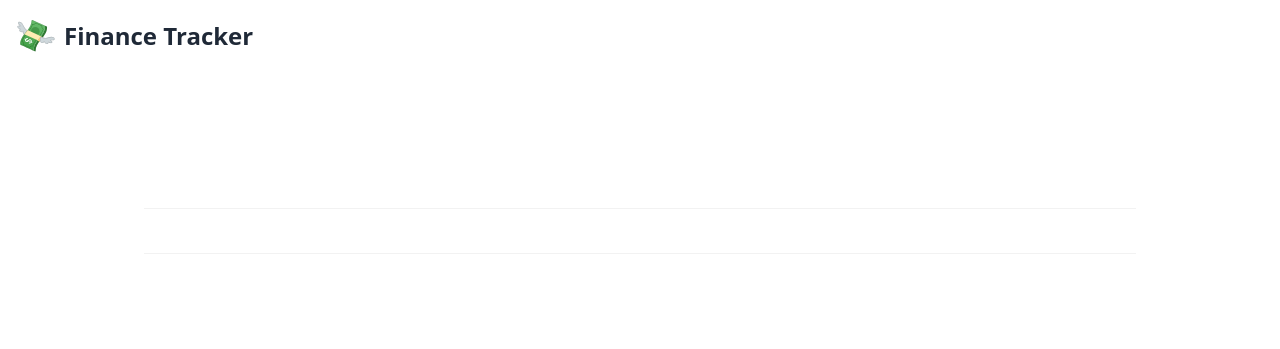
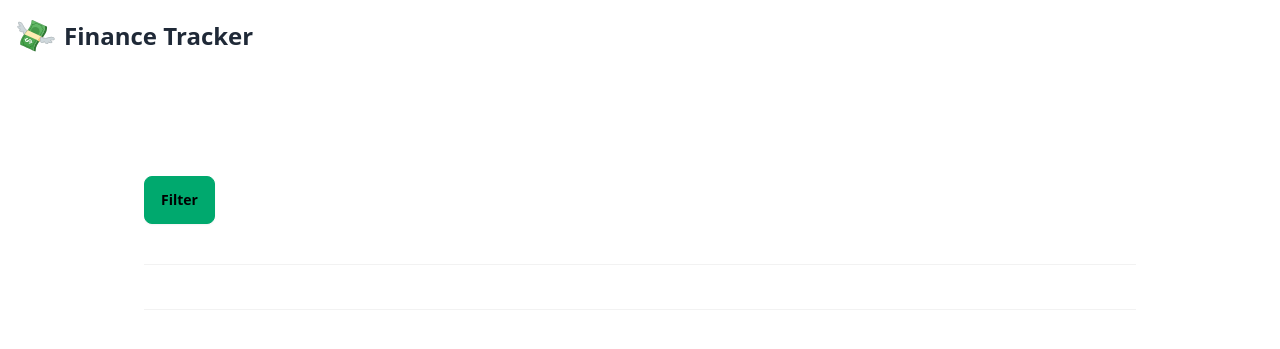
Before and after one commit to cliali/Django-Finance-App, a Django app: template finance_config/tracker/templates/tracker/transactions-list.html in a window 1280 px wide. Shown: the top 349 px of the page. Run offline with Django 3.2, Linux system fonts and the light colour scheme; the template is opened without the code that fills it: most values are stand-ins (such as "Sample title", 1, 10 or a date in 2020); some libraries are stand-ins or nearby versions.

Commit message:
✨ filter income and expense

```diff
--- a/finance_config/tracker/templates/tracker/partials/transactions-container.html
+++ b/finance_config/tracker/templates/tracker/partials/transactions-container.html
@@ -1,3 +1,4 @@
+<div class="flex flex-col-reverse md:grid-cols-4 mb:gap-4">
     <div class="col-span-3">
         {% if filter.qs %}
 
@@ -29,3 +30,15 @@
         </p>
         {% endif %}
     </div>
+
+    <div class="col-span-1">
+        <form method="get">
+            <div class="mb-2 form-control">
+                {{ filter.form.transaction_type }}
+            </div>
+            <button class="btn btn-success">
+                Filter
+            </button>
+        </form>
+    </div>
+</div>
--- a/finance_config/tracker/views.py
+++ b/finance_config/tracker/views.py
@@ -1,6 +1,7 @@
 from django.shortcuts import render
 
 from finance_config.tracker.models import Transaction
+from finance_config.tracker.filters import TransactionFilter
 from django.contrib.auth.decorators import login_required
 
 
@@ -11,7 +12,8 @@ def index(request):
 
 @login_required
 def transactions_list(request):
-    transaction_filter = Transaction.objects.filter(user=request.user)
+    transaction = Transaction.objects.filter(user=request.user)
+    transaction_filter = TransactionFilter(request.GET, queryset=transaction)
     context = {"filter": transaction_filter}
     return render(
         request, "tracker/transactions-list.html", context
```
Also changed, not shown: finance_config/tracker/filters.py (added, +15 -0 lines). Lines whose indentation alone changed are shown as unchanged.
